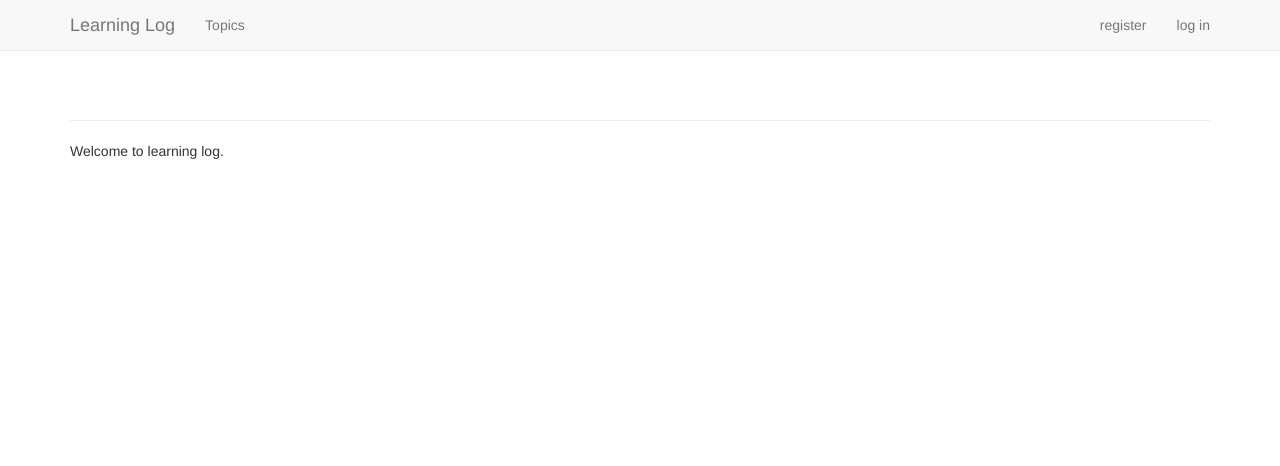
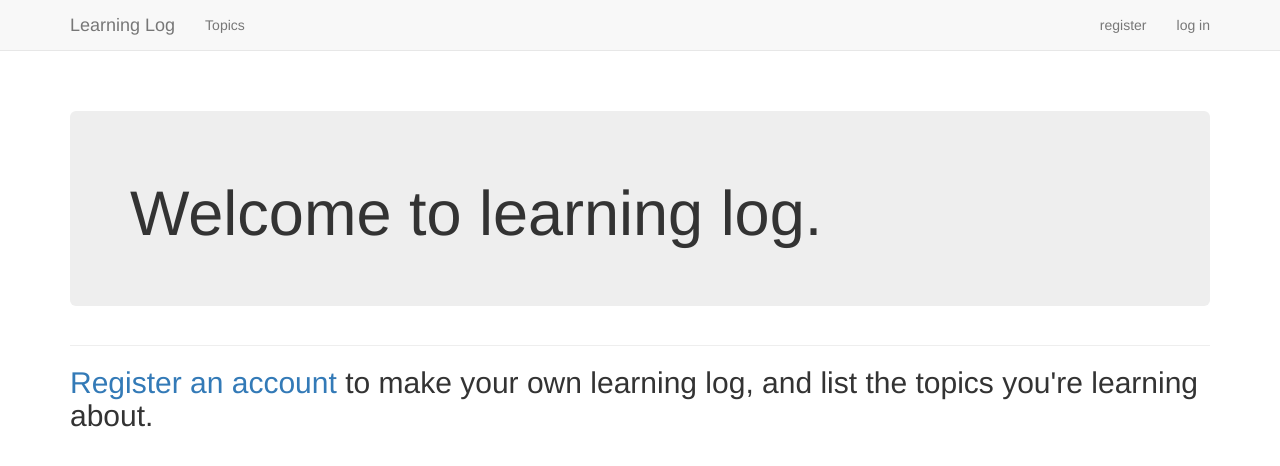
Before and after one commit to Yzhoufelix/learning_log, a Django app: page / in a window 1280 px wide. Shown: the top 466 px of the page. Run offline with Django 3.2, Linux system fonts and the light colour scheme; some libraries are stand-ins or nearby versions.

Commit message:
styling the home page

```diff
--- a/learning_logs/templates/learning_logs/index.html
+++ b/learning_logs/templates/learning_logs/index.html
@@ -1,5 +1,14 @@
 {% extends 'learning_logs/base.html' %}
 
+{% block header %}
+  <div class='jumbotron'>
+    <h1>Welcome to learning log.</h1>
+  </div>
+{% endblock header %}
+
 {% block content %}
-  <p>Welcome to learning log.</p>
+  <h2>
+    <a href="{% url 'users:register' %}">Register an account</a> to make your own
+    learning log, and list the topics you're learning about.
+  <h2>
 {% endblock content %}
```
